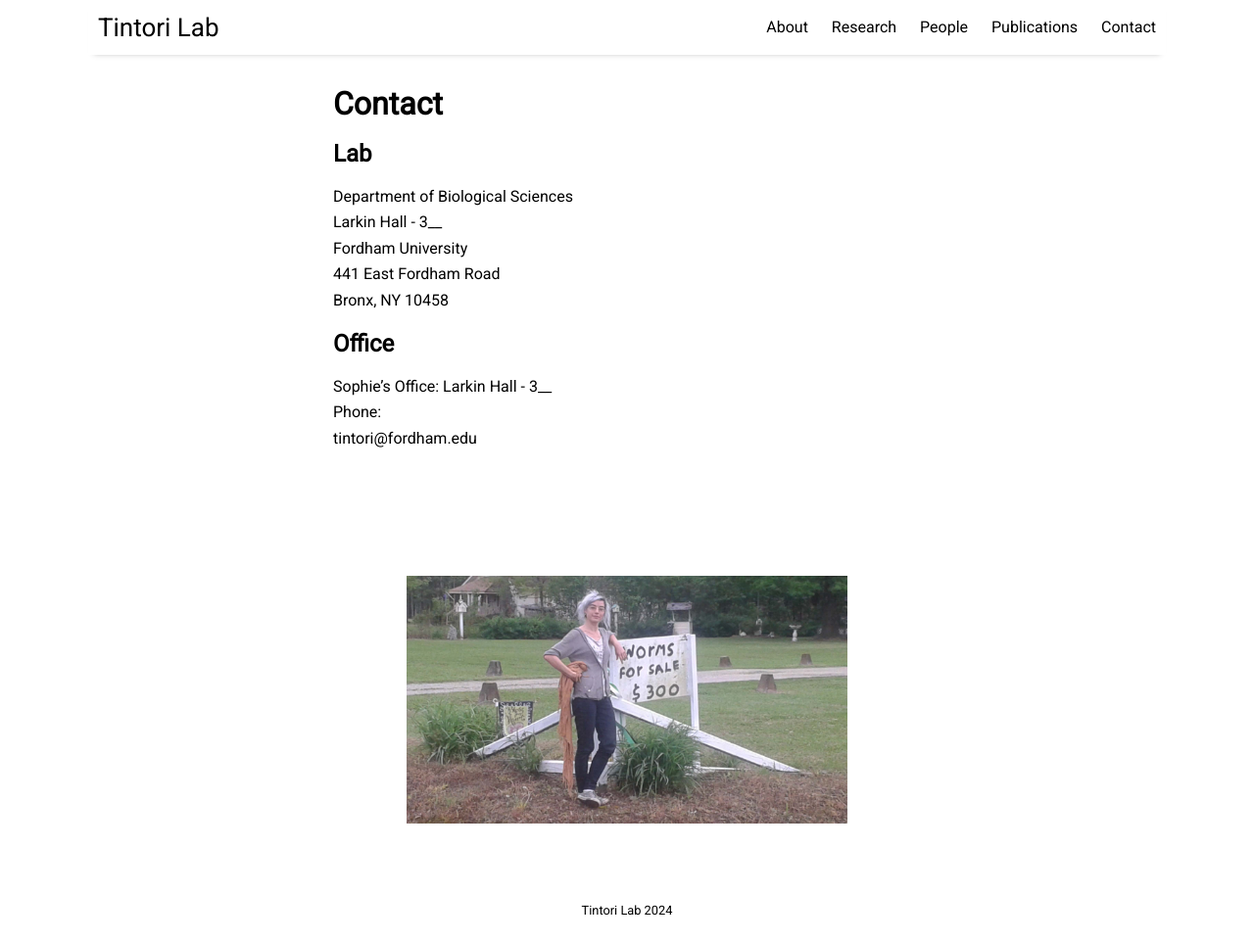
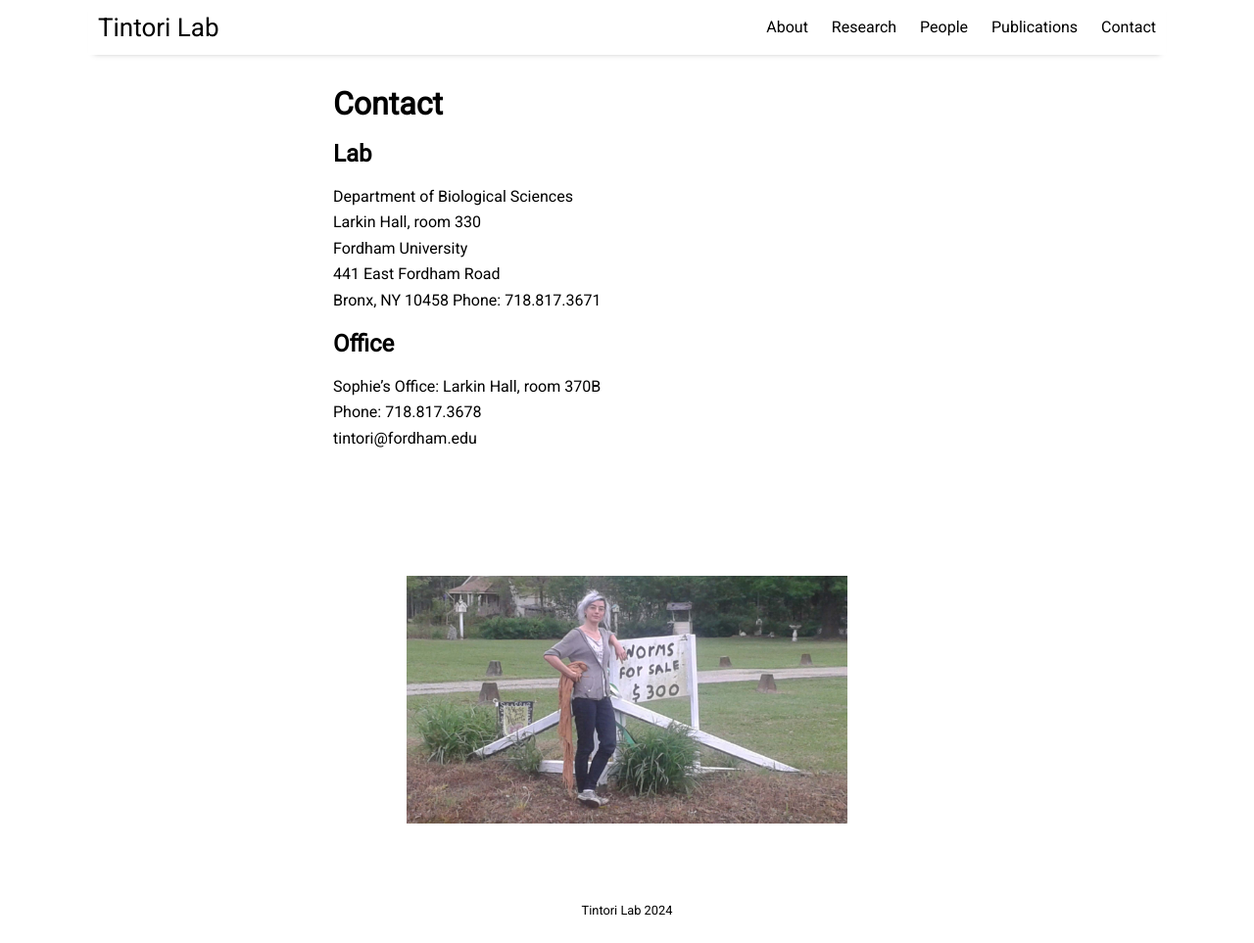
Before and after one commit to tintori/tintori.github.io, a Jekyll site: the page built from _posts/2016-09-09-contact.md, in a window 1280 px wide and 963 px high. Shown: the whole window at 98% size. Built offline with Jekyll 4.4.1, drawn with Linux system fonts in a browser that asks for light colours; nearby versions of some CDN libraries.

Commit message:
complete contact

```diff
--- a/_posts/2016-09-09-contact.md
+++ b/_posts/2016-09-09-contact.md
@@ -7,15 +7,16 @@
 ## Lab
 
 Department of Biological Sciences<br/>
-Larkin Hall - 3__<br/>
+Larkin Hall, room 330<br/>
 Fordham University<br/>
 441 East Fordham Road<br/>
 Bronx, NY 10458
+Phone: 718.817.3671
 
 ## Office
 
-Sophie's Office: Larkin Hall - 3__<br/>
-Phone:<br/>
+Sophie's Office: Larkin Hall, room 370B<br/>
+Phone: 718.817.3678<br/>
 tintori@fordham.edu
 
 <br/> <br/> <br/> <br/>
```
Also changed, not shown: _posts/2016-10-10-publications.md (+3 -3 lines).
